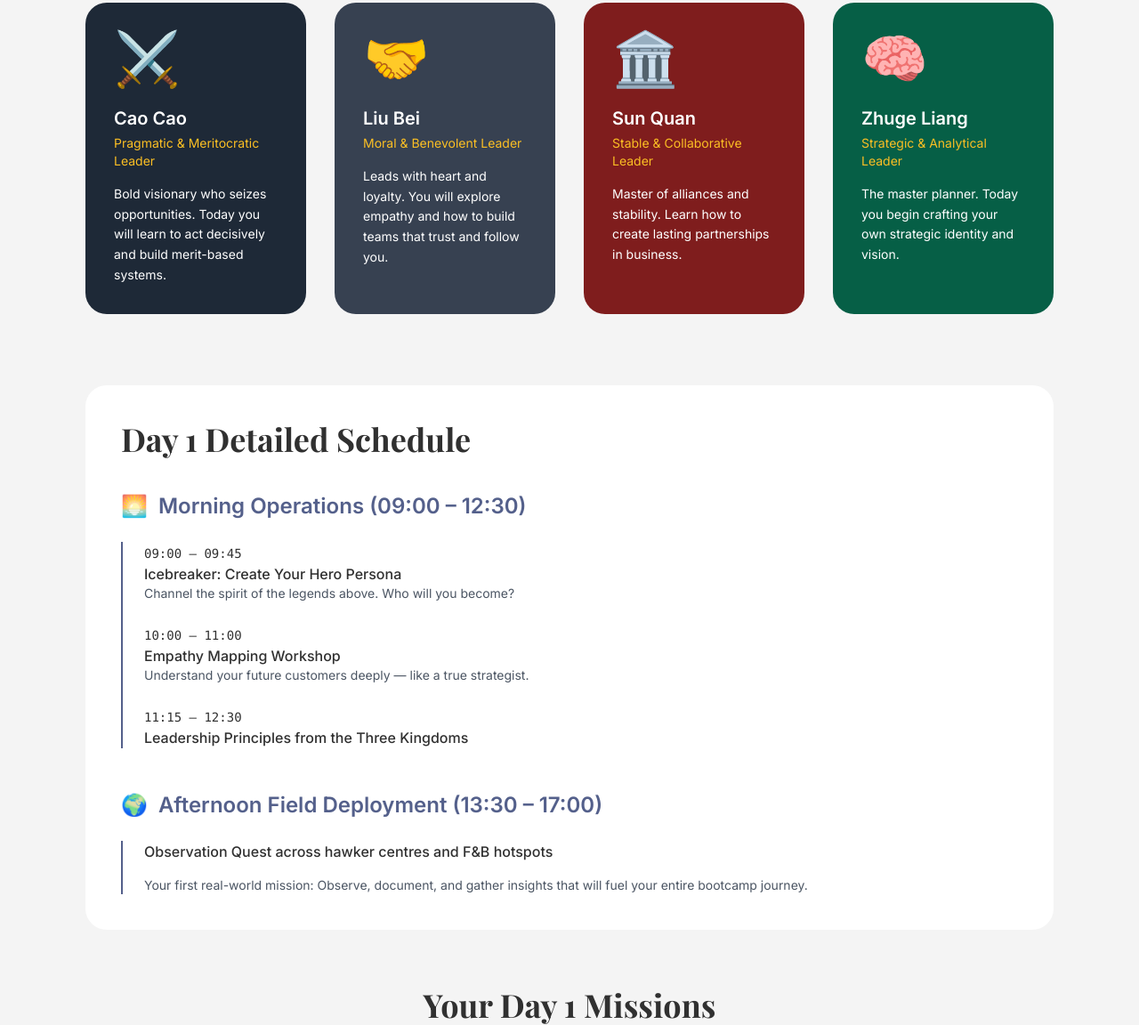
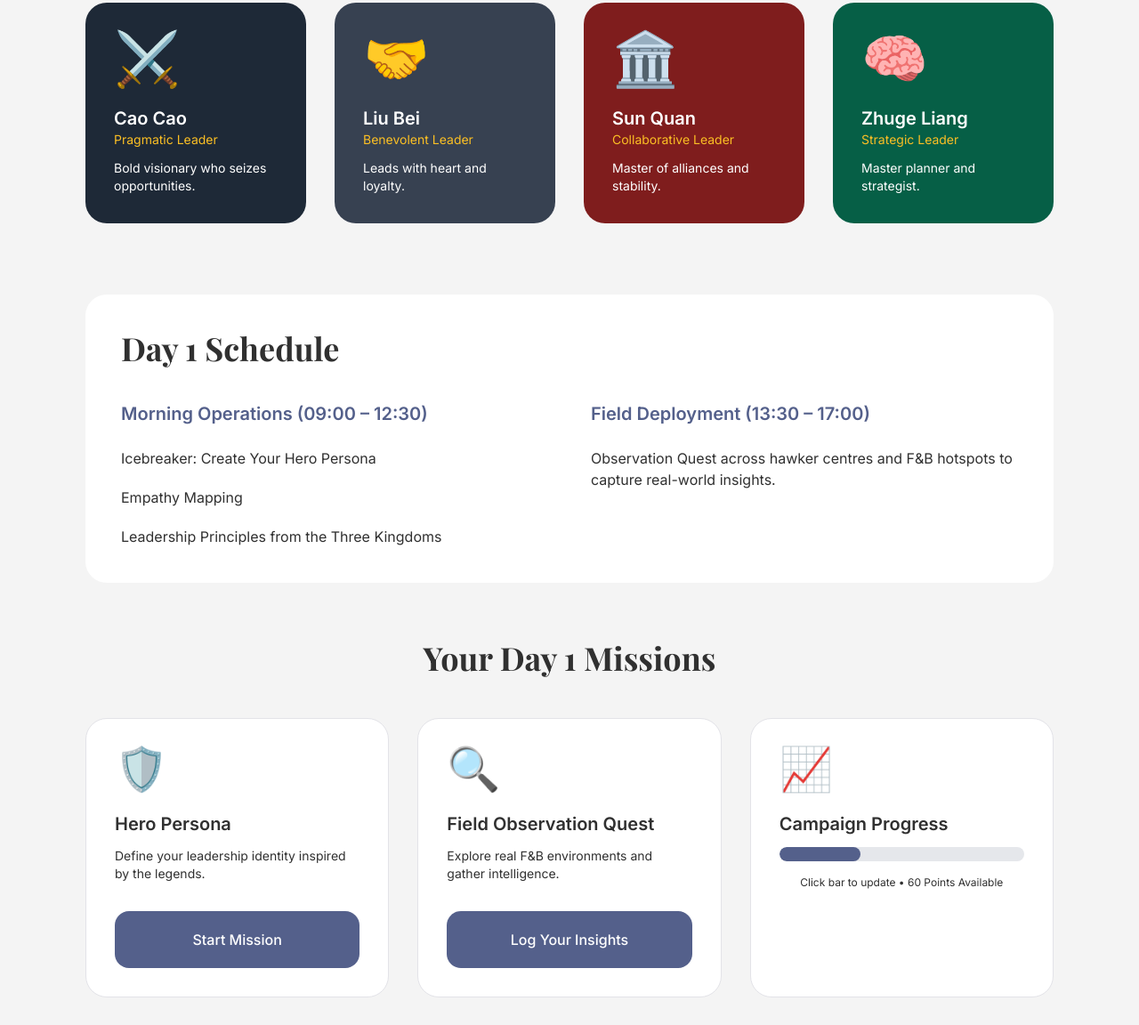
Before and after one commit to alexisfyt-blip/rise-of-the-dynasty, a plain HTML site: page day1.html in a window 1280 px wide. Shown: the part 1052-2204 px from the top of the page at 89% size. Drawn offline with nearby package versions, Linux system fonts and the light colour scheme.

Commit message:
Update day1.html

```diff
--- a/day1.html
+++ b/day1.html
@@ -16,8 +16,8 @@
             background-size: cover;
             background-position: center;
         }
-        .character-card { transition: all 0.4s ease; }
-        .character-card:hover { transform: scale(1.05) translateY(-8px); }
+        .character-card, .mission-card { transition: all 0.4s ease; }
+        .character-card:hover, .mission-card:hover { transform: scale(1.05) translateY(-8px); }
         .progress-bar { cursor: pointer; transition: all 0.3s ease; }
     </style>
 </head>
@@ -66,76 +66,82 @@
             </p>
         </div>
 
-        <!-- CHARACTERS WITH WRITE-UPS -->
+        <!-- CHARACTERS -->
         <h2 class="heading-font text-4xl font-bold text-center mb-12">Wisdom from the Four Legends</h2>
         <div class="grid md:grid-cols-4 gap-8 mb-20">
             <div class="character-card bg-[#1E2937] text-white p-8 rounded-3xl">
                 <div class="text-6xl mb-6">⚔️</div>
-                <h3 class="font-bold text-xl mb-1">Cao Cao</h3>
-                <p class="text-amber-400 text-sm mb-4">Pragmatic &amp; Meritocratic Leader</p>
-                <p class="text-sm leading-relaxed">Bold visionary who seizes opportunities. Today you will learn to act decisively and build merit-based systems.</p>
+                <h3 class="font-bold text-xl">Cao Cao</h3>
+                <p class="text-amber-400 text-sm mb-3">Pragmatic Leader</p>
+                <p class="text-sm">Bold visionary who seizes opportunities.</p>
             </div>
             <div class="character-card bg-gray-700 text-white p-8 rounded-3xl">
                 <div class="text-6xl mb-6">🤝</div>
-                <h3 class="font-bold text-xl mb-1">Liu Bei</h3>
-                <p class="text-amber-400 text-sm mb-4">Moral &amp; Benevolent Leader</p>
-                <p class="text-sm leading-relaxed">Leads with heart and loyalty. You will explore empathy and how to build teams that trust and follow you.</p>
+                <h3 class="font-bold text-xl">Liu Bei</h3>
+                <p class="text-amber-400 text-sm mb-3">Benevolent Leader</p>
+                <p class="text-sm">Leads with heart and loyalty.</p>
             </div>
             <div class="character-card bg-red-900 text-white p-8 rounded-3xl">
                 <div class="text-6xl mb-6">🏛️</div>
-                <h3 class="font-bold text-xl mb-1">Sun Quan</h3>
-                <p class="text-amber-400 text-sm mb-4">Stable &amp; Collaborative Leader</p>
-                <p class="text-sm leading-relaxed">Master of alliances and stability. Learn how to create lasting partnerships in business.</p>
+                <h3 class="font-bold text-xl">Sun Quan</h3>
+                <p class="text-amber-400 text-sm mb-3">Collaborative Leader</p>
+                <p class="text-sm">Master of alliances and stability.</p>
             </div>
             <div class="character-card bg-emerald-800 text-white p-8 rounded-3xl">
                 <div class="text-6xl mb-6">🧠</div>
-                <h3 class="font-bold text-xl mb-1">Zhuge Liang</h3>
-                <p class="text-amber-400 text-sm mb-4">Strategic &amp; Analytical Leader</p>
-                <p class="text-sm leading-relaxed">The master planner. Today you begin crafting your own strategic identity and vision.</p>
+                <h3 class="font-bold text-xl">Zhuge Liang</h3>
+                <p class="text-amber-400 text-sm mb-3">Strategic Leader</p>
+                <p class="text-sm">Master planner and strategist.</p>
             </div>
         </div>
 
-        <!-- DETAILED SCHEDULE -->
+        <!-- SCHEDULE -->
         <div class="bg-white rounded-3xl p-10 mb-16">
-            <h2 class="heading-font text-4xl font-bold mb-10">Day 1 Detailed Schedule</h2>
-            <div class="space-y-12">
+            <h2 class="heading-font text-4xl font-bold mb-10">Day 1 Schedule</h2>
+            <div class="grid md:grid-cols-2 gap-12">
                 <div>
-                    <h3 class="font-semibold text-2xl mb-6 text-[#54608B] flex items-center gap-3">
-                        <span>🌅</span> Morning Operations (09:00 – 12:30)
-                    </h3>
-                    <div class="pl-6 border-l-2 border-[#54608B] space-y-6">
-                        <div>
-                            <span class="font-mono text-sm">09:00 – 09:45</span>
-                            <p class="font-medium">Icebreaker: Create Your Hero Persona</p>
-                            <p class="text-sm text-gray-600">Channel the spirit of the legends above. Who will you become?</p>
-                        </div>
-                        <div>
-                            <span class="font-mono text-sm">10:00 – 11:00</span>
-                            <p class="font-medium">Empathy Mapping Workshop</p>
-                            <p class="text-sm text-gray-600">Understand your future customers deeply — like a true strategist.</p>
-                        </div>
-                        <div>
-                            <span class="font-mono text-sm">11:15 – 12:30</span>
-                            <p class="font-medium">Leadership Principles from the Three Kingdoms</p>
-                        </div>
-                    </div>
+                    <h3 class="font-semibold text-xl mb-6 text-[#54608B]">Morning Operations (09:00 – 12:30)</h3>
+                    <ul class="space-y-5">
+                        <li>Icebreaker: Create Your Hero Persona</li>
+                        <li>Empathy Mapping</li>
+                        <li>Leadership Principles from the Three Kingdoms</li>
+                    </ul>
                 </div>
-
                 <div>
-                    <h3 class="font-semibold text-2xl mb-6 text-[#54608B] flex items-center gap-3">
-                        <span>🌍</span> Afternoon Field Deployment (13:30 – 17:00)
-                    </h3>
-                    <div class="pl-6 border-l-2 border-[#54608B]">
-                        <p class="font-medium mb-4">Observation Quest across hawker centres and F&amp;B hotspots</p>
-                        <p class="text-sm text-gray-600">Your first real-world mission: Observe, document, and gather insights that will fuel your entire bootcamp journey.</p>
-                    </div>
+                    <h3 class="font-semibold text-xl mb-6 text-[#54608B]">Field Deployment (13:30 – 17:00)</h3>
+                    <p>Observation Quest across hawker centres and F&amp;B hotspots to capture real-world insights.</p>
                 </div>
             </div>
         </div>
 
-        <!-- Missions with Progress -->
+        <!-- MISSIONS -->
         <h2 class="heading-font text-4xl font-bold text-center mb-12">Your Day 1 Missions</h2>
-        <!-- (same mission cards with clickable progress as before) -->
+        <div class="grid md:grid-cols-3 gap-8">
+            <div class="mission-card bg-white p-8 rounded-3xl border border-[#E3E3E8]">
+                <div class="text-5xl mb-6">🛡️</div>
+                <h3 class="font-semibold text-xl mb-3">Hero Persona</h3>
+                <p class="text-sm mb-8">Define your leadership identity inspired by the legends.</p>
+                <a href="https://classroom.google.com/c/Nzk4NDEwMTA2MjE2?cjc=xzq5ibhj" target="_blank"
+                   class="block text-center bg-[#54608B] text-white py-5 rounded-2xl font-medium">Start Mission</a>
+            </div>
+
+            <div class="mission-card bg-white p-8 rounded-3xl border border-[#E3E3E8]">
+                <div class="text-5xl mb-6">🔍</div>
+                <h3 class="font-semibold text-xl mb-3">Field Observation Quest</h3>
+                <p class="text-sm mb-8">Explore real F&amp;B environments and gather intelligence.</p>
+                <a href="https://classroom.google.com/c/Nzk4NDEwMTA2MjE2?cjc=xzq5ibhj" target="_blank"
+                   class="block text-center bg-[#54608B] text-white py-5 rounded-2xl font-medium">Log Your Insights</a>
+            </div>
+
+            <div class="mission-card bg-white p-8 rounded-3xl border border-[#E3E3E8]">
+                <div class="text-5xl mb-6">📈</div>
+                <h3 class="font-semibold text-xl mb-3">Campaign Progress</h3>
+                <div onclick="updateProgress(this)" class="progress-bar h-4 bg-gray-200 rounded-full mb-4 overflow-hidden">
+                    <div class="progress-fill bg-[#54608B] h-4 w-1/3 rounded-full transition-all"></div>
+                </div>
+                <p class="text-xs text-center">Click bar to update • 60 Points Available</p>
+            </div>
+        </div>
     </div>
 
     <footer class="bg-[#303030] text-white py-12 text-center">
```
